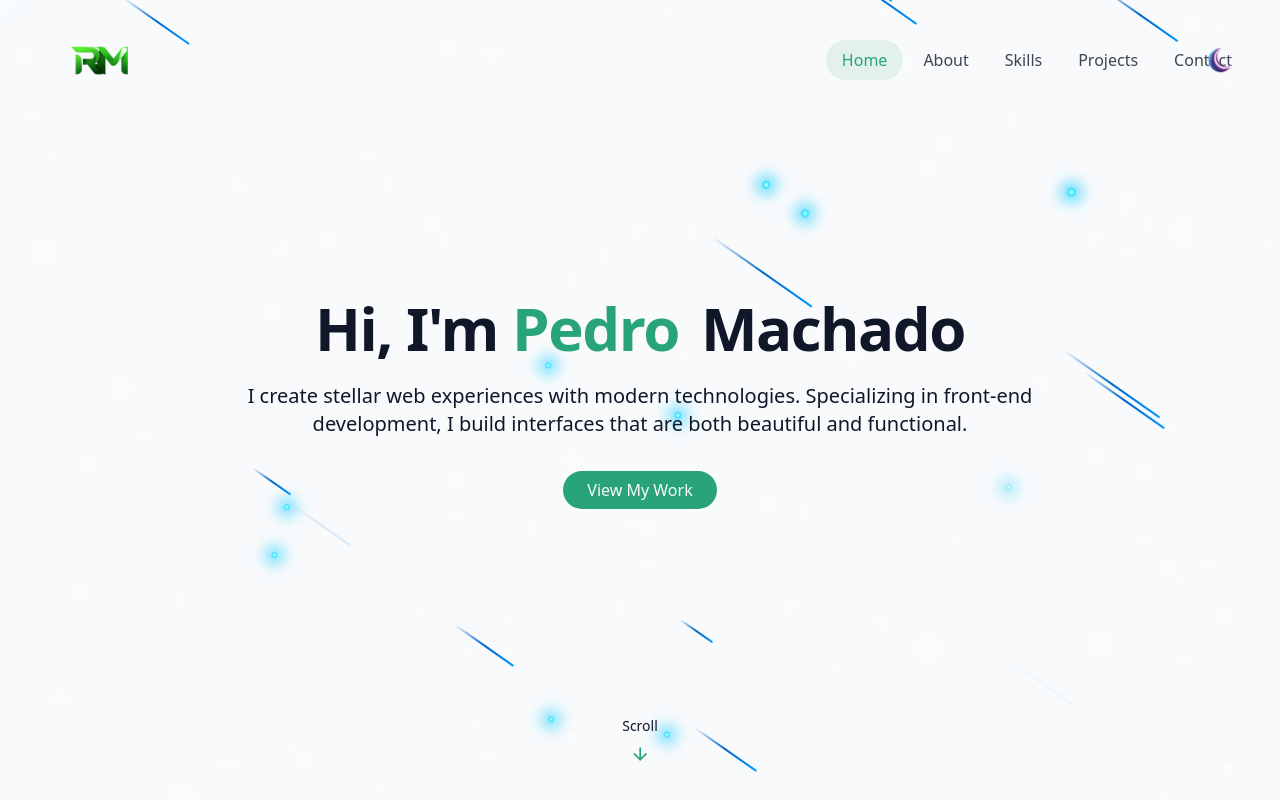
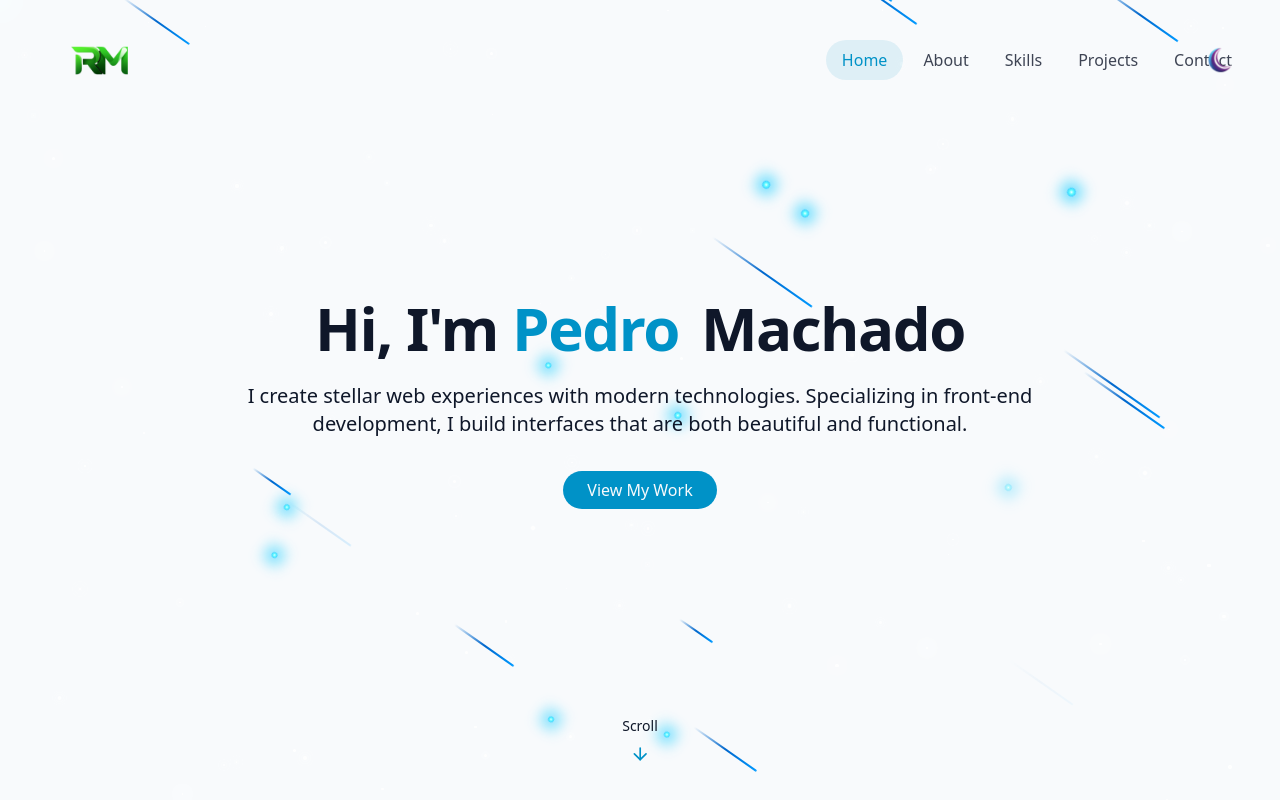
Before and after one commit to wmrmweerakoon/Personal-Portfolio, a React (Vite) app: page / in a window 1280 px wide. Shown: the top 800 px of the page. Built offline with nearby package versions, Linux system fonts and the light colour scheme.

Commit message:
Update site colors to match cursor animation - change green to blue theme

```diff
--- a/src/index.css
+++ b/src/index.css
@@ -78,7 +78,7 @@
 
     --card: 0 0% 100%;
 
-    --primary: 160 60% 40%;
+    --primary: 196 100% 39%;
     --primary-foreground: 210 40% 98%;
 
     --border: 214 32% 91%;
@@ -90,7 +90,7 @@
 
     --card: 222 47% 8%;
 
-    --primary: 160 60% 45%;
+    --primary: 196 100% 39%;
     --primary-foreground: 213 31% 91%;
 
     --border: 217 33% 20%;
@@ -133,7 +133,7 @@
 
 @utility text-glow {
   @apply relative;
-  text-shadow: 0 0 10px rgba(16, 185, 129, 0.5);
+  text-shadow: 0 0 10px rgba(0, 150, 199, 0.5);
 }
 
 @utility card-hover {
@@ -149,7 +149,7 @@
 
 @utility cosmic-button {
   @apply px-6 py-2 rounded-full bg-primary text-primary-foreground font-medium
-         transition-all duration-300 hover:shadow-[0_0_10px_rgba(16,185,129,0.5)]
+         transition-all duration-300 hover:shadow-[0_0_10px_rgba(0,150,199,0.5)]
          hover:scale-105 active:scale-95;
 }
 
```
